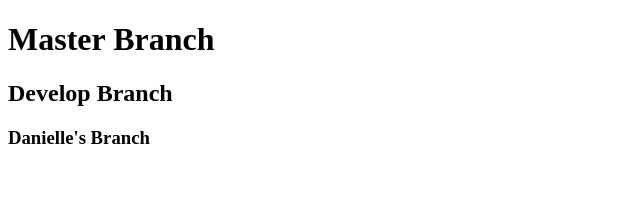
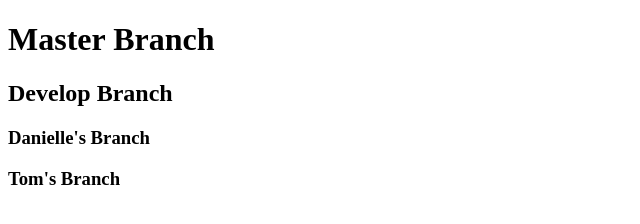
Before and after one commit to wesutton/Server-Side-Node, a plain HTML site: page index.html in a window 1280 px wide. Shown: the whole page, without its empty margins (0-640 px from the left). Drawn offline with Linux system fonts and the light colour scheme.

Commit message:
Tom's Branch

```diff
--- a/index.html
+++ b/index.html
@@ -10,6 +10,7 @@
     <h1>Master Branch</h1>
     <h2>Develop Branch</h2>
     <h3>Danielle's Branch</h3>
+    <h3>Tom's Branch</h3>
 
 </body>
 </html>
```
